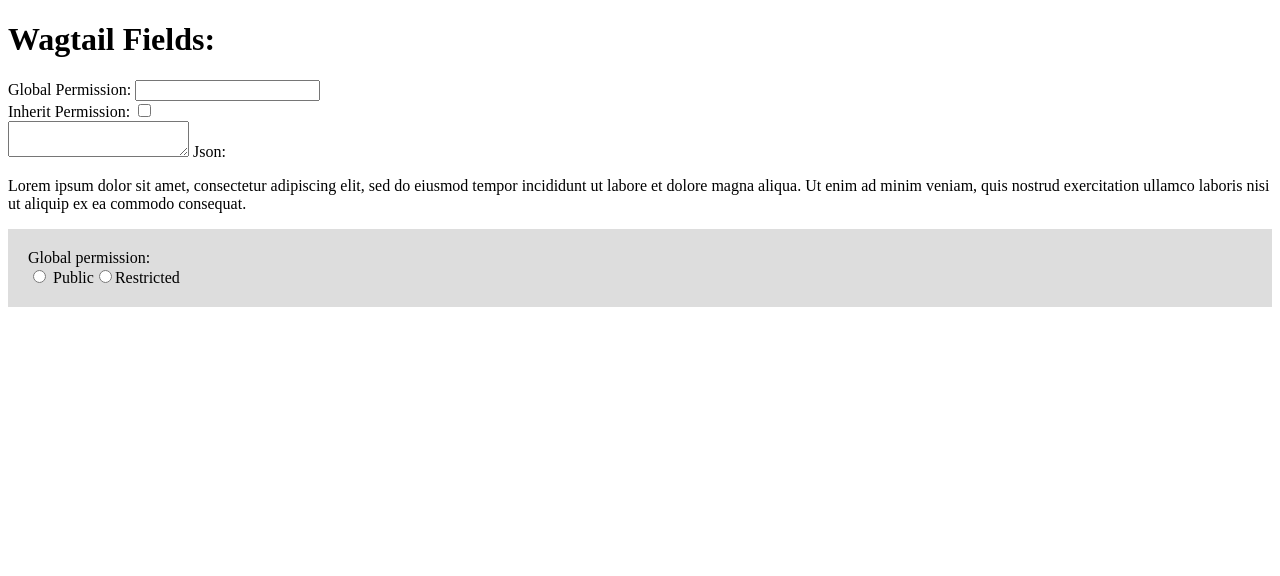
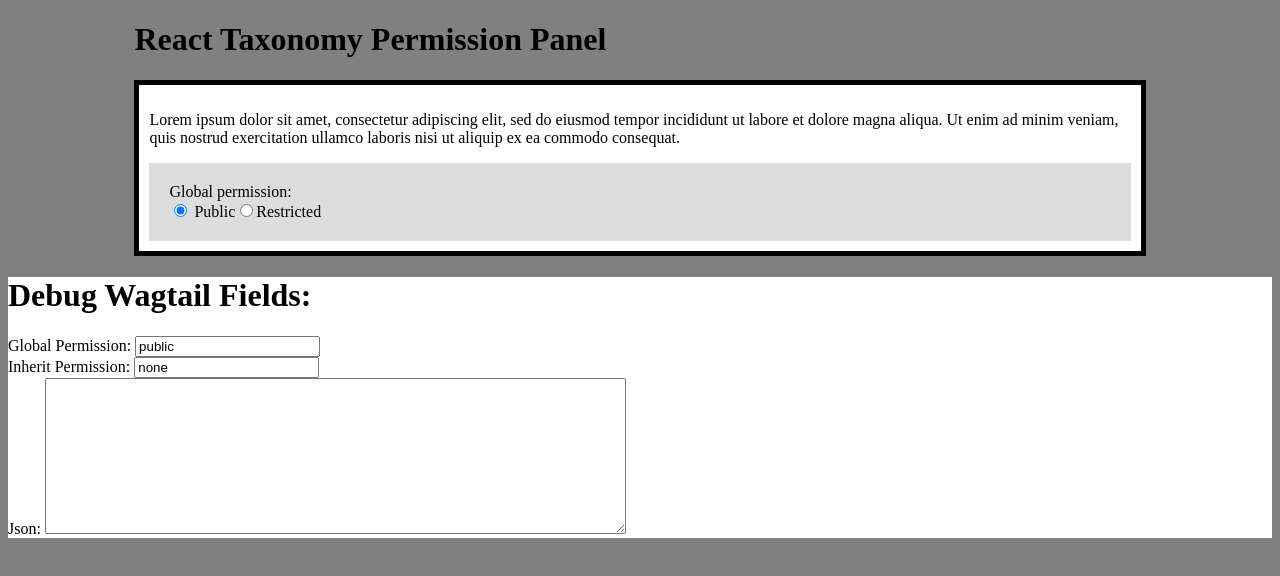
Before and after one commit to nhsuk/react-taxonomy-permission-chooser, a React app: page public/index.html in a window 1280 px wide. Built offline with nearby package versions, Linux system fonts and the light colour scheme.

Commit message:
Update demo index page styling

```diff
--- a/public/index.html
+++ b/public/index.html
@@ -8,17 +8,19 @@
     <link rel="manifest" href="/manifest.json" />
     <title>Taxonomy Permission</title>
   </head>
-  <body>
+  <body style="background: grey">
     <noscript>You need to enable JavaScript to run this app.</noscript>
-    <div>
-      <h1>Wagtail Fields:</h1>
+    <div style="width: 80%; margin: 0 auto;">
+      <h1>React Taxonomy Permission Panel</h1>
+      <div id="root" style="border: 5px solid #000; padding: 10px; background: white;"></div>
+    </div>
+    <div style="background: white">
+      <h1>Debug Wagtail Fields:</h1>
       <div>
-        Global Permission: <input id="global-permission" type="text" value=""><br />
-        Inherit Permission: <input id="inherit-permission" type="checkbox"><br />
-        <textarea id="id_taxonomy_permission_json" name=""></textarea>
+        Global Permission: <input id="global-permission" type="text" value="public"><br />
+        Inherit Permission: <input id="inherit-permission" type="text" value="none"><br />
         <label for="id_taxonomy_permission_json">Json:</label>
+        <textarea id="id_taxonomy_permission_json" rows="10" cols="70"></textarea>
       </div>
     </div>
-    <div id="root"></div>
-    <textarea style="visibility:hidden" id="id_taxonomy_permission_json"></textarea>
 </html>
```
